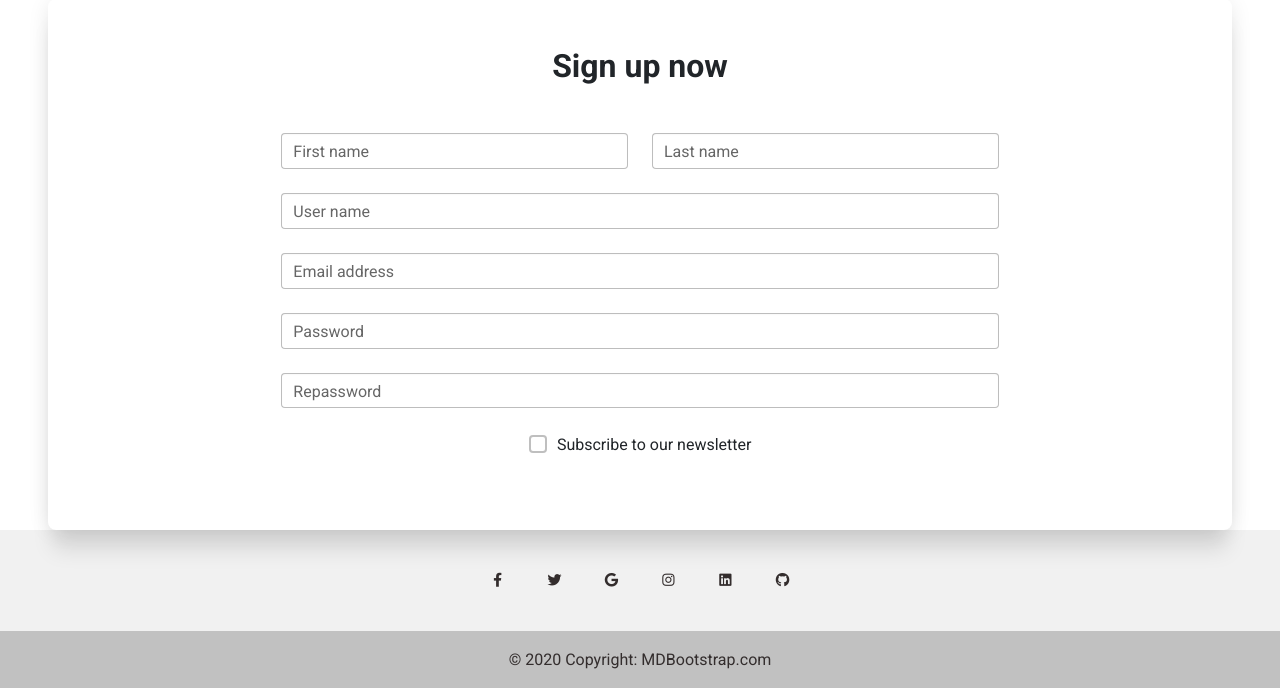
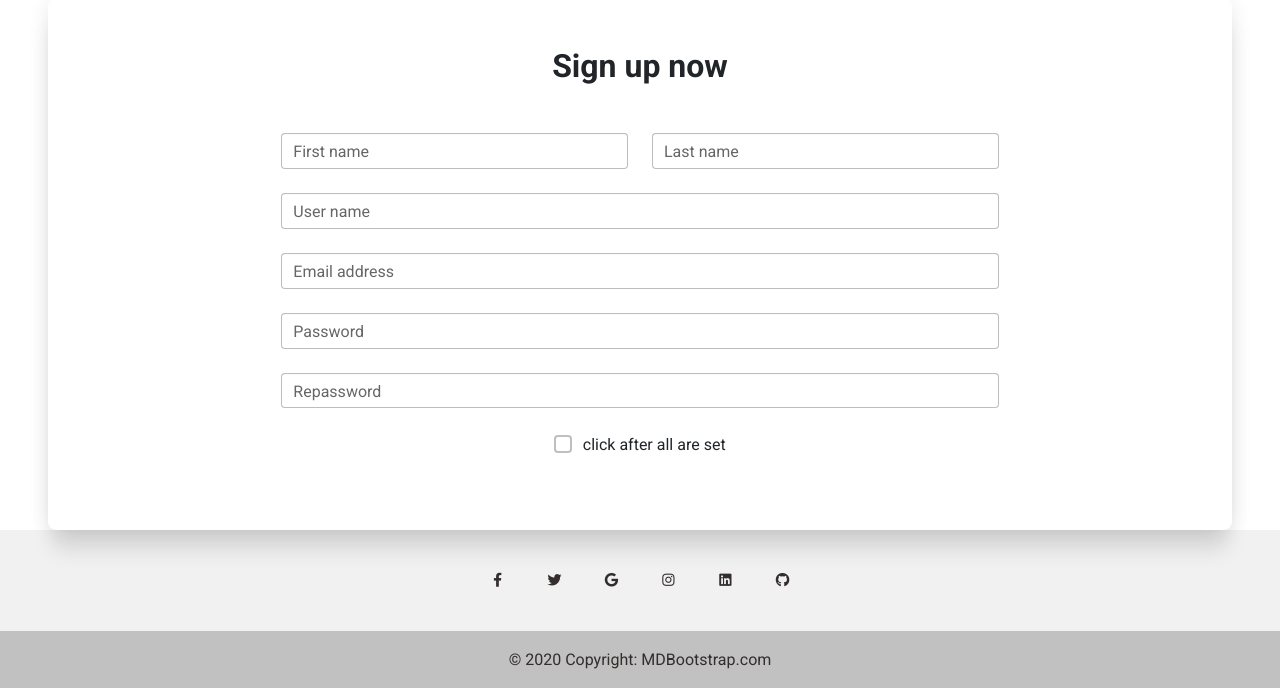
Before and after one commit to AjithKerala/EcoAjith, a Django app: template templates/registermain.html in a window 1280 px wide. Shown: the part 95-783 px from the top of the page. Run offline with Django 4.2, Linux system fonts and the light colour scheme; the template is opened without the code that fills it, so the values that code supplies are empty; some libraries are stand-ins or nearby versions.

```diff
--- a/templates/registermain.html
+++ b/templates/registermain.html
@@ -58,7 +58,7 @@
             <div class="form-check d-flex justify-content-center mb-4">
               <input class="form-check-input me-2" type="checkbox" value="" id="form2Example33" ng-model="start"/>
               <label class="form-check-label" for="form2Example33">
-                Subscribe to our newsletter
+                click after all are set
               </label>
             </div>
 
```
Also changed, not shown: apps/views.py (+4 -3 lines), db.sqlite3.
